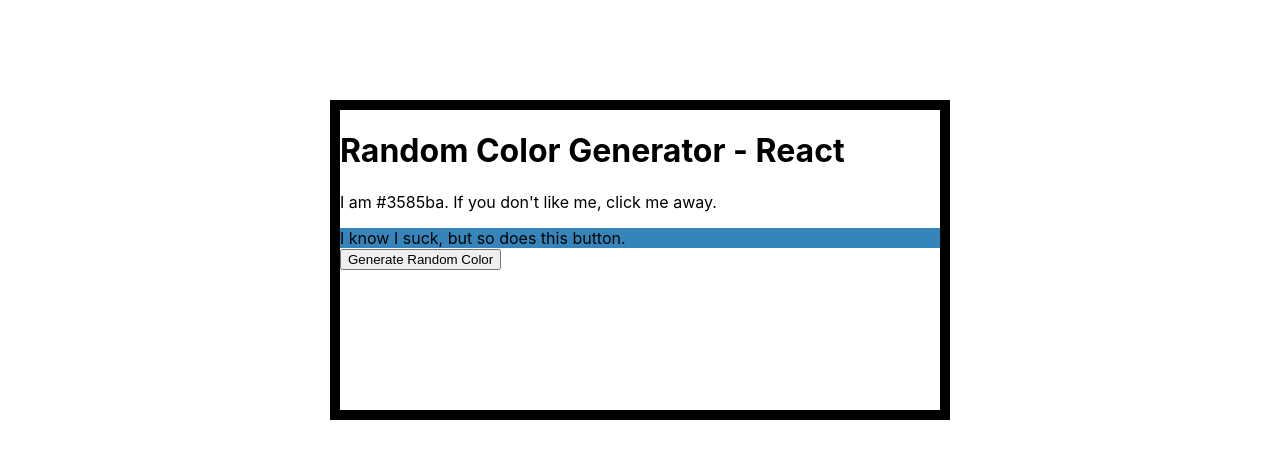
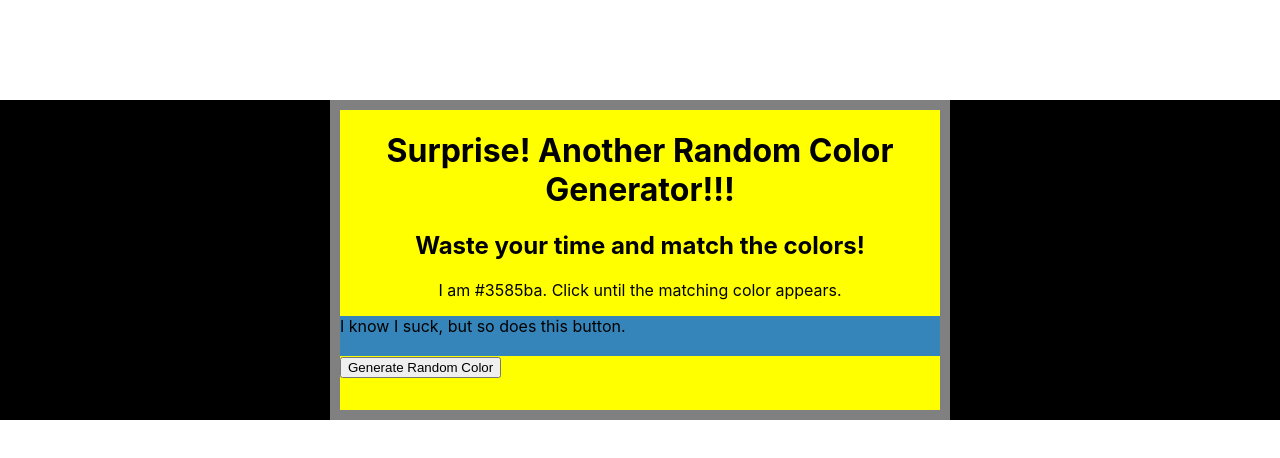
Before and after one commit to philippbinder/random-color-generator-react, a React (Create React App) app: page / in a window 1280 px wide. Shown: the top 458 px of the page. Built offline with nearby package versions, Linux system fonts and the light colour scheme.

Commit message:
Add more styling

```diff
--- a/src/App.js
+++ b/src/App.js
@@ -1,4 +1,3 @@
-import './App.css';
 import { useState } from 'react';
 
 const randomColor = require('randomcolor');
@@ -12,26 +11,53 @@
   return (
     <div
       style={{
+        backgroundColor: 'black',
+        marginTop: 0,
+      }}
+    >
+      <div
+        style={{
           width: 600,
           height: 300,
-        border: '10px solid black',
+          border: '10px solid grey',
           marginLeft: 'auto',
           marginRight: 'auto',
           marginTop: 100,
+          backgroundColor: 'yellow',
         }}
       >
-      <h1> Random Color Generator - React </h1>
-      <p>
+        <h1
+          style={{
+            textAlign: 'center',
+          }}
+        >
+          {' '}
+          Surprise! Another Random Color Generator!!!{' '}
+        </h1>
+        <h2
+          style={{
+            textAlign: 'center',
+          }}
+        >
+          {' '}
+          Waste your time and match the colors!{' '}
+        </h2>
+        <p
+          style={{
+            textAlign: 'center',
+          }}
+        >
           {' '}
           {
-          `I am ${divcolor}. If you don't like me, click me away.` /* prints out the hex code, backticks make plain text a string literal and the $ enables me to search the code, so with the {} I am able to find the const that contains the random */
+            `I am ${divcolor}. Click until the matching color appears.` /* prints out the hex code, backticks make plain text a string literal and the $ enables me to search the code, so with the {} I am able to find the const that contains the random */
           }{' '}
         </p>
         <div
           style={{
             // display: 'flex',
             // flexWrap: 'wrap',
-          height: 'auto',
+            // textAlign: 'center',
+            height: 40,
             width: 'auto',
             backgroundColor: `${divcolor}` /*  backticks to search for a variable from outside and inside the enitre code for the state variable that changes (or only the function since it's not globally defined?)  */,
           }}
@@ -57,6 +83,7 @@
           Generate Random Color{' '}
         </button>
       </div>
+    </div>
   );
 }
 
```
Lines whose indentation alone changed are shown as unchanged.
